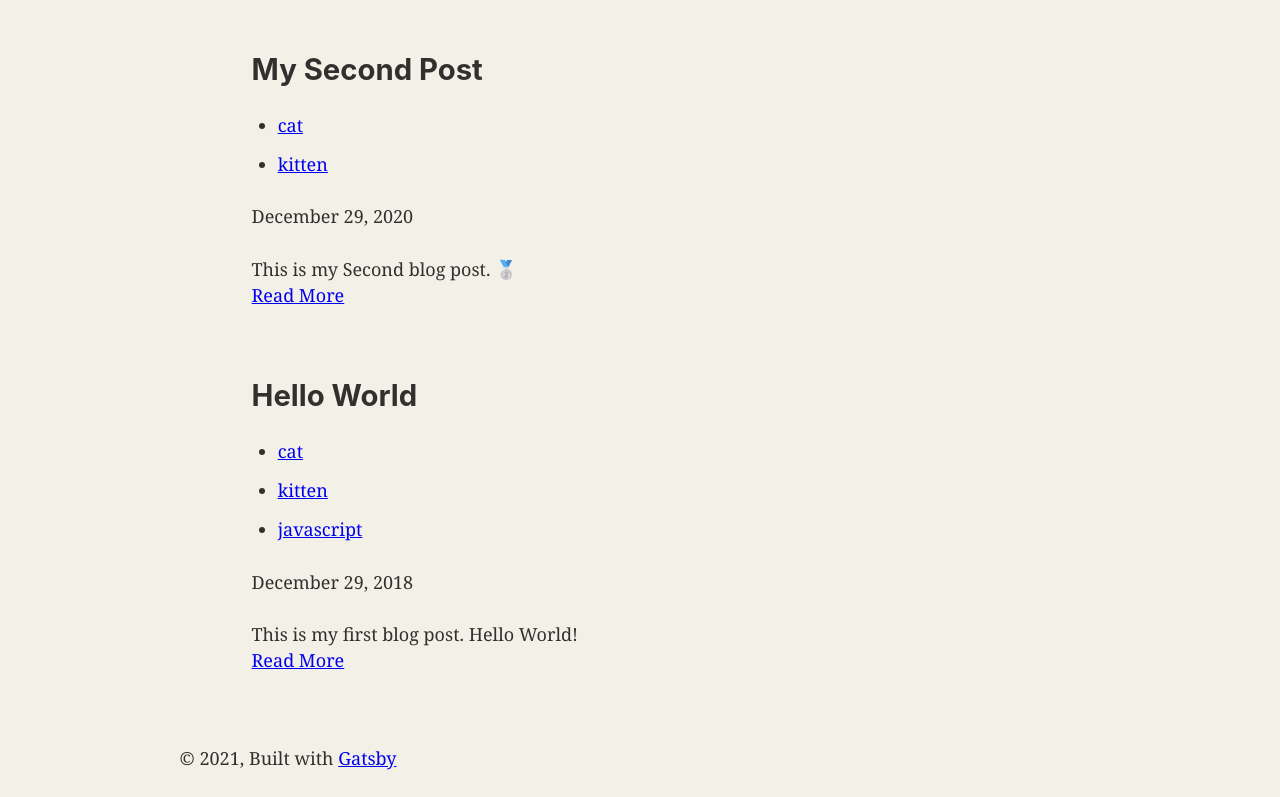
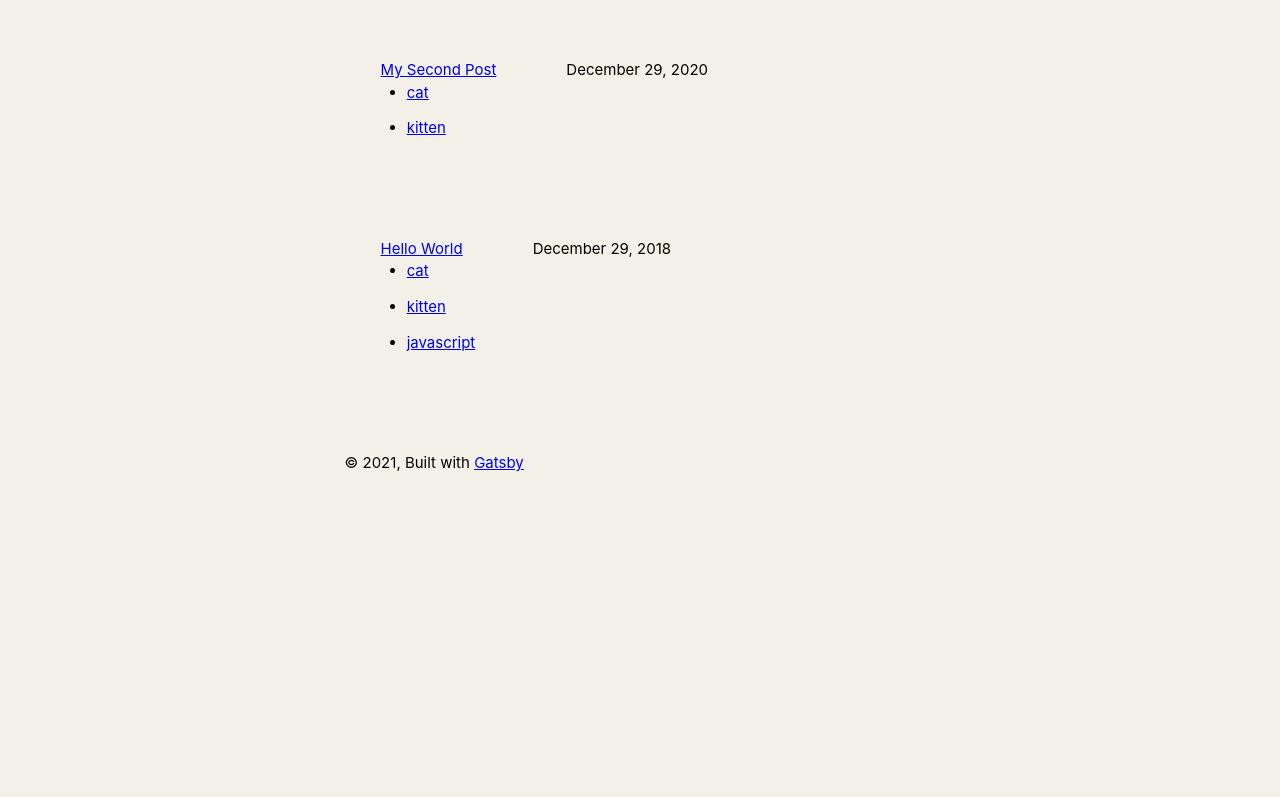
Before and after one commit to iamioannis/iamioannis-Website, a Gatsby site: page /blog in a window 1280 px wide. Shown: the part 105-902 px from the top of the page. After the commit the page ends 800 px from the top, so only its background shows below. Built offline with nearby package versions, Linux system fonts and the light colour scheme; Gatsby itself is replaced by a stand-in of ours.

Commit message:
Changed font, css and removed elements

```diff
--- a/src/components/layout.css
+++ b/src/components/layout.css
@@ -2,11 +2,11 @@ html {
   -ms-text-size-adjust: 100%;
   -webkit-text-size-adjust: 100%;
   font: 112.5%/1.45em georgia, serif, sans-serif;
-  box-sizing: border-box;
+  /* box-sizing: border-box; */
   overflow-y: scroll;
 }
 body {
-  margin: 0;
+  /* margin: 0;
   -webkit-font-smoothing: antialiased;
   -moz-osx-font-smoothing: grayscale;
   color: hsla(0, 0%, 0%, 0.8);
@@ -17,8 +17,21 @@ body {
   -moz-font-feature-settings: "kern", "liga", "clig", "calt";
   -ms-font-feature-settings: "kern", "liga", "clig", "calt";
   -webkit-font-feature-settings: "kern", "liga", "clig", "calt";
-  font-feature-settings: "kern", "liga", "clig", "calt";
+  font-feature-settings: "kern", "liga", "clig", "calt"; */
   background-color: #F3F1E7;
+  /* font-family: BlinkMacSystemFont, "Segoe UI", Roboto, Oxygen, Ubuntu, Cantarell, "Open Sans", "Helvetica Neue", sans-serif; */
+  font-family: 'EB Garamond', serif;
+  font-size:15px;
+  line-height:1.5;
+  max-width:42em;
+  margin:15px auto;
+}
+div {
+  font-family: BlinkMacSystemFont, "Segoe UI", Roboto, Oxygen, Ubuntu, Cantarell, "Open Sans", "Helvetica Neue", sans-serif;
+  font-size:15px;
+  line-height:1.5;
+  /* max-width:42em; */
+  /* margin:15px auto; */
 }
 article,
 aside,
@@ -27,7 +40,14 @@ figcaption,
 figure,
 footer,
 header,
-main,
+main {
+  font-family: BlinkMacSystemFont, "Segoe UI", Roboto, Oxygen, Ubuntu, Cantarell, "Open Sans", "Helvetica Neue", sans-serif;
+  font-size:15px;
+  line-height:1.5;
+  max-width:42em;
+  margin:15px auto;
+  margin-top: 70px;
+}
 menu,
 nav,
 section,
--- a/src/components/layout.js
+++ b/src/components/layout.js
@@ -26,7 +26,6 @@ const Layout = ({ children }) => {
 
   return (
     <>
-      <Header siteTitle={data.site.siteMetadata?.title || `Title`} />
       <div
         style={{
           margin: `0 auto`,
--- a/src/pages/blog.js
+++ b/src/pages/blog.js
@@ -8,19 +8,13 @@ const BlogPage = ({ data }) => {
   const posts = data.allMarkdownRemark.edges;
   return (
     <Layout>
+      <h2>Writing</h2>
       <div className="post-list">
         {posts.map(post => (
           <div key={post.node.id} className="post-list__item">
-            <div className="post-list__thumbnail">
-              <Link to={post.node.fields.slug}>
-                {/* Keeping the Img import in case I want to add thmbnails in the blog list */}
-                {/* <Img
-                  fixed={post.node.frontmatter.thumbnail.childImageSharp.fixed}
-                  /> */}
-                </Link>
-                </div>
+
                 <div className="post-list__content">
-                  <h2>{post.node.frontmatter.title}</h2>
+                <Link to={post.node.fields.slug}>{post.node.frontmatter.title}</Link><span style={{margin:'auto 70px'} }>{post.node.frontmatter.date}</span>
                   {post.node.frontmatter.tags ? (
                     <div className="tags-container">
                       {/* Taglist Begin */}
@@ -34,9 +28,9 @@ const BlogPage = ({ data }) => {
                   </div>
                   ) : null}
                   {/* Taglist End */}
-                  <p>{post.node.frontmatter.date}</p>
-                  <div className="post-list__excerpt">{post.node.excerpt}</div>
-                  <Link to={post.node.fields.slug}>Read More</Link>
+                  {/* <p>{post.node.frontmatter.date}</p> */}
+                  {/* <div className="post-list__excerpt">{post.node.excerpt}</div> */}
+                  {/* <Link to={post.node.fields.slug}>{post.node.frontmatter.title}</Link> */}
                 </div>
               </div>
         ))}
--- a/src/pages/index.js
+++ b/src/pages/index.js
@@ -10,13 +10,10 @@ const IndexPage = () => (
   <Layout>
     <SEO title="Home" />
     <h1>Ioannis Mastigopoulos</h1>
-    <Button buttonText="Click me" />
     <p>Welcome to your new Gatsby site.</p>
     <Link to="/blog/">Writing</Link> <br/>
     <Link to="/isthisapage">Yes this is a page</Link> <br/>
-    <p>Now go build something great.</p>
     <div style={{ maxWidth: `300px`, marginBottom: `1.45rem` }}>
-      <Image />
     </div>
   </Layout>
 )
```
